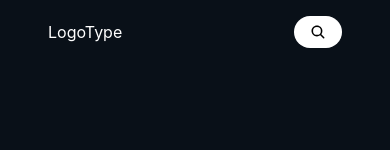
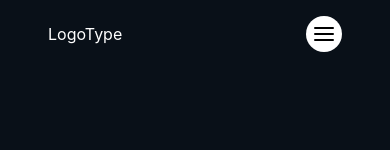
Before and after one commit to davidbo9omolov/DIP392-burger_town, a React (Vite) app: page / in a window 390 px wide. Shown: the top 150 px of the page. Built offline with nearby package versions, Linux system fonts and the light colour scheme; a web font is replaced by a local one.

Commit message:
feat: added burger menu, fixed spacing

```diff
--- a/src/App.jsx
+++ b/src/App.jsx
@@ -11,7 +11,7 @@ import 'swiper/css/pagination';
 function App() {
     return (
         <Router>
-            <div className={'min-h-screen w-auto flex flex-col overflow-hidden'}>
+            <div className={'min-h-screen w-auto flex flex-col overflow-hidden relative'}>
                 <Header/>
                 <main className={'flex-1 relative'}>
                     <Routes>
--- /dev/null
+++ b/src/components/burger-menu/BurgerMenu.jsx
@@ -0,0 +1,97 @@
+import React, {useEffect, useState} from 'react';
+import {clsx} from "clsx";
+import {motion} from "framer-motion";
+import {Link} from "react-router-dom";
+import {WebRoutes} from "../../constants/routes";
+
+const BurgerMenu = () => {
+    const [isOpen, setIsOpen] = useState(false);
+
+    return (
+        <>
+            <div className={'flex flex-col md:hidden justify-center bg-primary rounded-full p-2 w-9 h-9 cursor-pointer z-[60]'}
+                 onClick={() => setIsOpen(!isOpen)}>
+            <span className={clsx('bg-black rounded-full h-[2px] w-full transition-all duration-300 ease-in-out',
+                isOpen && '-rotate-45 translate-y-[2px]'
+            )}></span>
+                <span className={clsx('bg-black rounded-full h-[2px] w-full my-1',
+                    isOpen && 'hidden'
+                )}></span>
+                <span className={clsx('bg-black rounded-full h-[2px] w-full transition-all duration-300 ease-in-out',
+                    isOpen && 'rotate-45'
+                )}></span>
+            </div>
+            <motion.div
+                initial={{
+                    width: '1.75rem',
+                    height: '1.75rem',
+                    top: '20px',
+                    right: '52px',
+                    scale:1,
+                    zIndex: -1,
+                }}
+                animate={isOpen ? {
+                    scale:150,
+                    top: '0px',
+                    left: '0px',
+                    zIndex: 50,
+                } : {
+                    scale: 1,
+                    top: '20px',
+                    left:'auto',
+                    right: '52px',
+                    zIndex: -1,
+                }}
+                transition={{
+                    duration: 0.5,
+                    ease: 'easeInOut',
+                }}
+                className="block md:hidden absolute rounded-full bg-secondary"
+            />
+            <motion.div
+                className="fixed flex md:hidden flex-col justify-center items-center w-1/2 h-full left-1/2 top-1/2 -translate-x-1/2 -translate-y-1/2 z-50"
+                initial="closed"
+                animate={isOpen ? "open" : "closed"}
+                variants={{
+                    open: {
+                        pointerEvents: "auto",
+                        transition: {
+                            staggerChildren: 0.15,
+                            delayChildren: 0.2,
+                        },
+                    },
+                    closed: {
+                        pointerEvents: "none",
+                        transition: {
+                            staggerChildren: 0.1,
+                            staggerDirection: -1,
+                        },
+                    },
+                }}
+            >
+                {["Home", "Menu", "About"].map((label) => (
+                    <motion.div
+                        key={label}
+                        variants={{
+                            open: { x: 0, opacity: 1 },
+                            closed: { x: -350, opacity: 0 },
+                        }}
+                        transition={{ duration: 0.3, ease: "easeOut", type:'spring', stiffness: 100, damping: 12 }}
+                        className={'mb-12'}
+                    >
+                        <Link
+                            to={WebRoutes[label.toUpperCase()]}
+                            className="text-3xl "
+                            onClick={() => setIsOpen(false)}
+                        >
+                            {label}
+                        </Link>
+                    </motion.div>
+                ))}
+            </motion.div>
+
+        </>
+    );
+};
+
+export default BurgerMenu;
--- a/src/components/header/Header.jsx
+++ b/src/components/header/Header.jsx
@@ -1,6 +1,7 @@
 import {Link} from 'react-router-dom';
 import {WebRoutes} from '../../constants/routes';
 import SearchInput from "../search-input/SearchInput";
+import BurgerMenu from "../burger-menu/BurgerMenu";
 
 const Header = () => {
     return (
@@ -13,9 +14,10 @@ const Header = () => {
                 <Link to={WebRoutes.MENU} className={'mx-4 hover:text-secondary'}>Menu</Link>
                 <Link to={WebRoutes.ABOUT} className={'mx-4 hover:text-secondary'}>About</Link>
             </div>
-            <div className={'relative w-[150px] h-[32px]'}>
+            <div className={'hidden md:block relative w-[150px] h-[32px]'}>
                 <SearchInput/>
             </div>
+            <BurgerMenu/>
         </header>
     );
 };
--- a/src/components/section-1-home/SectionOneHomePage.jsx
+++ b/src/components/section-1-home/SectionOneHomePage.jsx
@@ -63,7 +63,7 @@ const SectionOneHomePage = () => {
                     </div>
                 </div>
             </div>
-            <div className={'flex gap-6 z-40 flex-wrap justify-center xl:justify-start mt-8 sm:mt-0'}>
+            <div className={'flex gap-6 z-30 flex-wrap justify-center xl:justify-start mt-8'}>
                 {Array.from(Array(5).keys()).map((_, i) =>
                     <BurgerCards key={i} index={i} active={activeCard === i} setActiveCard={setActiveCard}/>
                 )}
```
